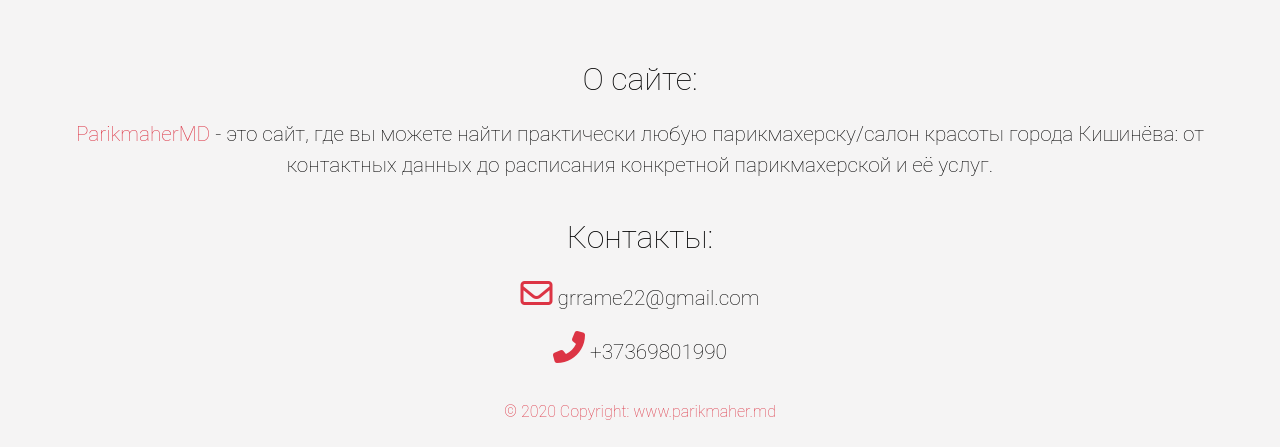
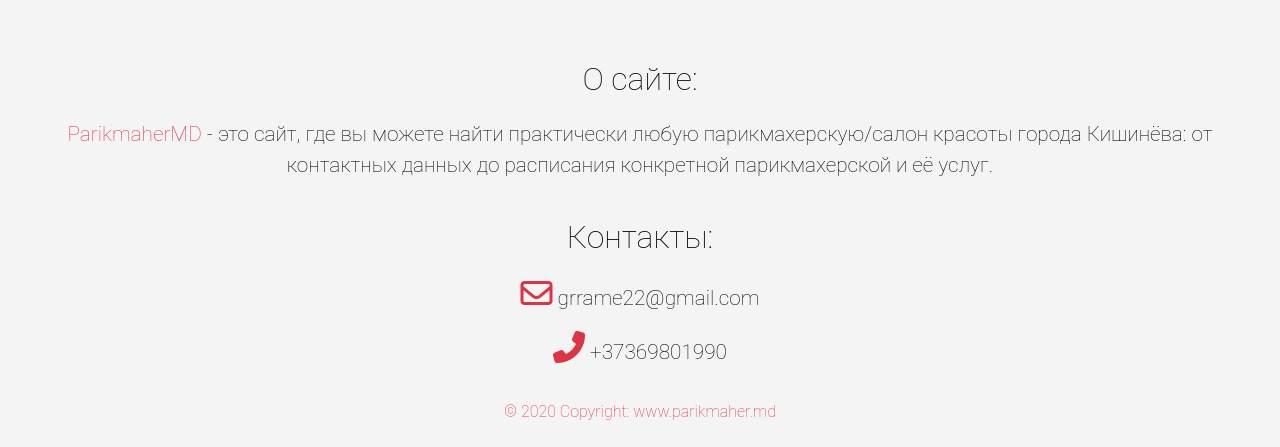
Before and after one commit to Grrame22/ParikmaherMD, a Django app: page / in a window 1280 px wide. Shown: the part 277-724 px from the top of the page. Run offline with Django 3.2, Linux system fonts and the light colour scheme; data that the repository does not hold is empty; some libraries are stand-ins or nearby versions.

Commit message:
Changed base.html file.

```diff
--- a/templates/base.html
+++ b/templates/base.html
@@ -45,7 +45,7 @@
                     <p class="about-site-name">О сайте:</p>
                     <p class="about-site-description"><span style="color: #dc3444">ParikmaherMD</span> - это сайт,
                         где
-                        вы можете найти практически любую парикмахерску/салон
+                        вы можете найти практически любую парикмахерскую/салон
                         красоты города Кишинёва: от контактных данных до расписания конкретной парикмахерской и её
                         услуг.</p>
                 </div>
```
